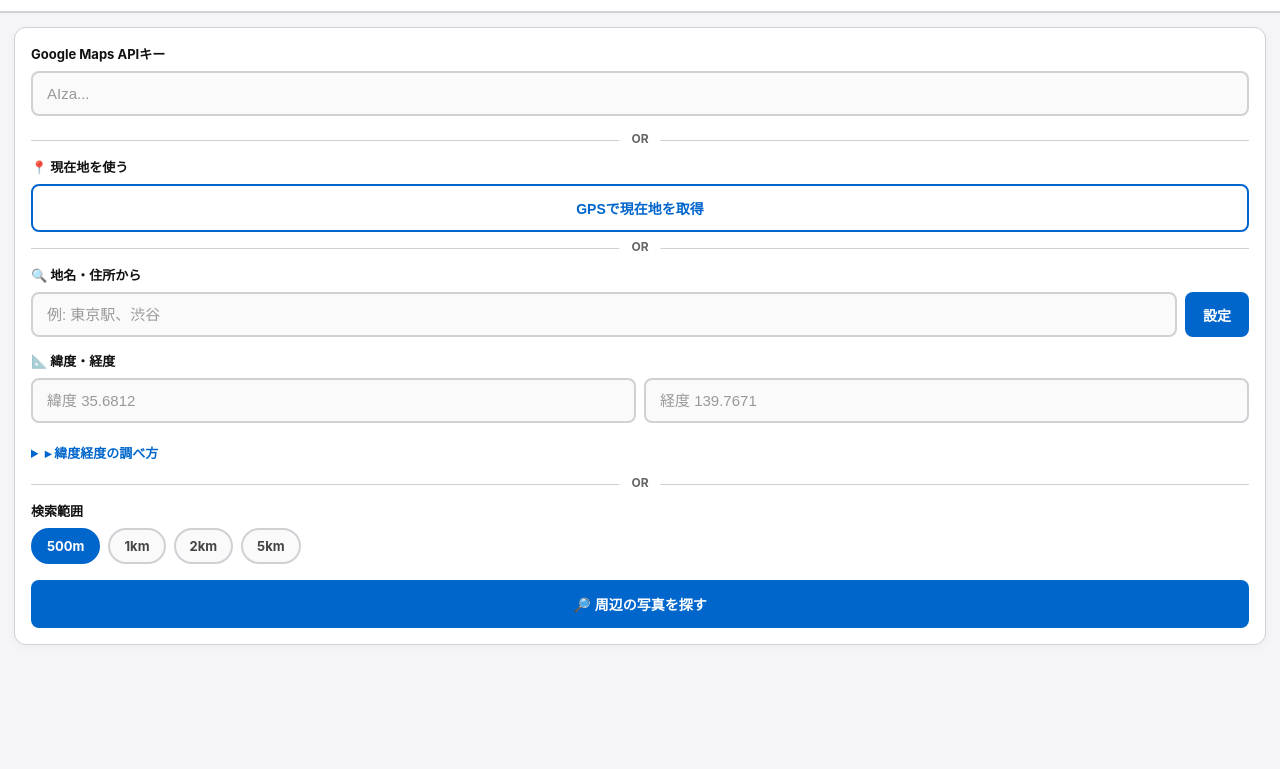
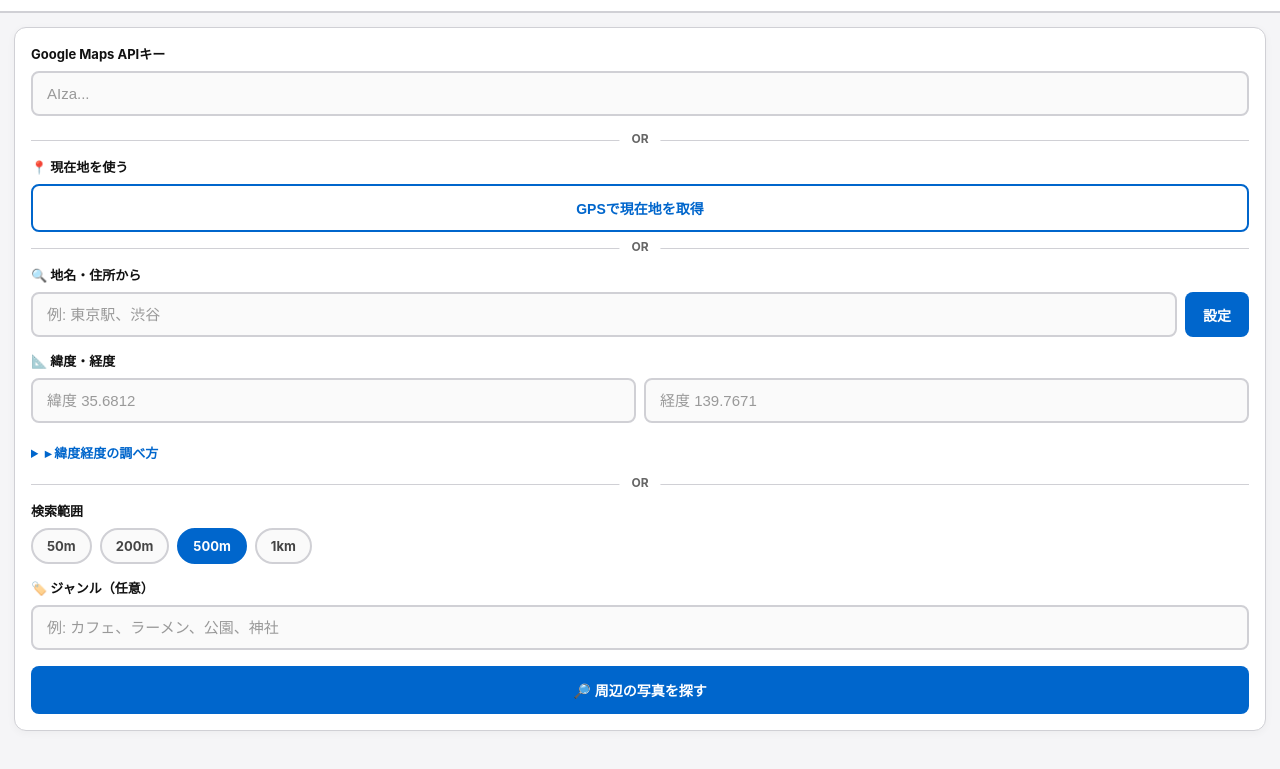
Before and after one commit to S-Takarabe/SyuuhenKennsaku, a plain HTML site: page index.html in a window 1280 px wide. Shown: the part 72-841 px from the top of the page. Before the commit the page ends 800 px from the top, so only its background shows below. Drawn offline with Linux system fonts and the light colour scheme.

Commit message:
Add files via upload

```diff
--- a/index.html
+++ b/index.html
@@ -279,11 +279,13 @@
 
   <div class="label">検索範囲</div>
   <div class="radius-row">
+    <div class="chip" onclick="setRadius(50, this)">50m</div>
+    <div class="chip" onclick="setRadius(200, this)">200m</div>
     <div class="chip active" onclick="setRadius(500, this)">500m</div>
     <div class="chip" onclick="setRadius(1000, this)">1km</div>
-    <div class="chip" onclick="setRadius(2000, this)">2km</div>
-    <div class="chip" onclick="setRadius(5000, this)">5km</div>
   </div>
+  <div class="label" style="margin-top:14px">🏷️ ジャンル（任意）</div>
+  <input class="input" id="keywordInput" placeholder="例: カフェ、ラーメン、公園、神社" autocomplete="off">
 
   <div style="margin-top:16px">
     <button class="btn" id="btnSearch" onclick="doSearch()" style="width:100%;padding:14px">🔎 周辺の写真を探す</button>
@@ -418,10 +420,12 @@ async function doSearch() {
   try {
     await loadMapsAPI();
     const service = new google.maps.places.PlacesService(document.createElement('div'));
+    const keyword = document.getElementById('keywordInput').value.trim();
     const request = {
       location: new google.maps.LatLng(userLat, userLng),
       radius: currentRadius
     };
+    if (keyword) request.keyword = keyword;
     service.nearbySearch(request, (results, status) => {
       document.getElementById('loading').classList.remove('active');
       document.getElementById('btnSearch').disabled = false;
```
